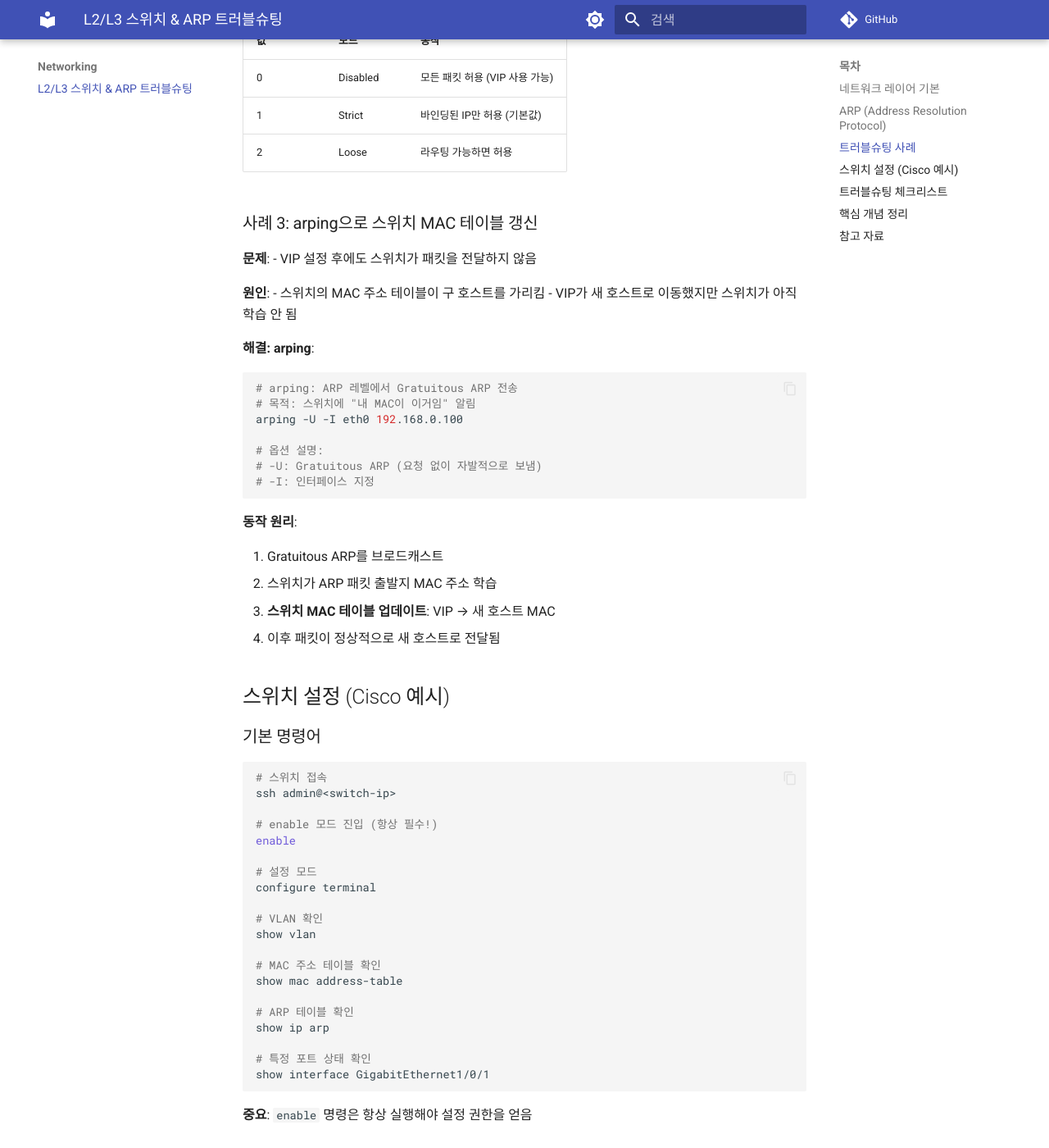
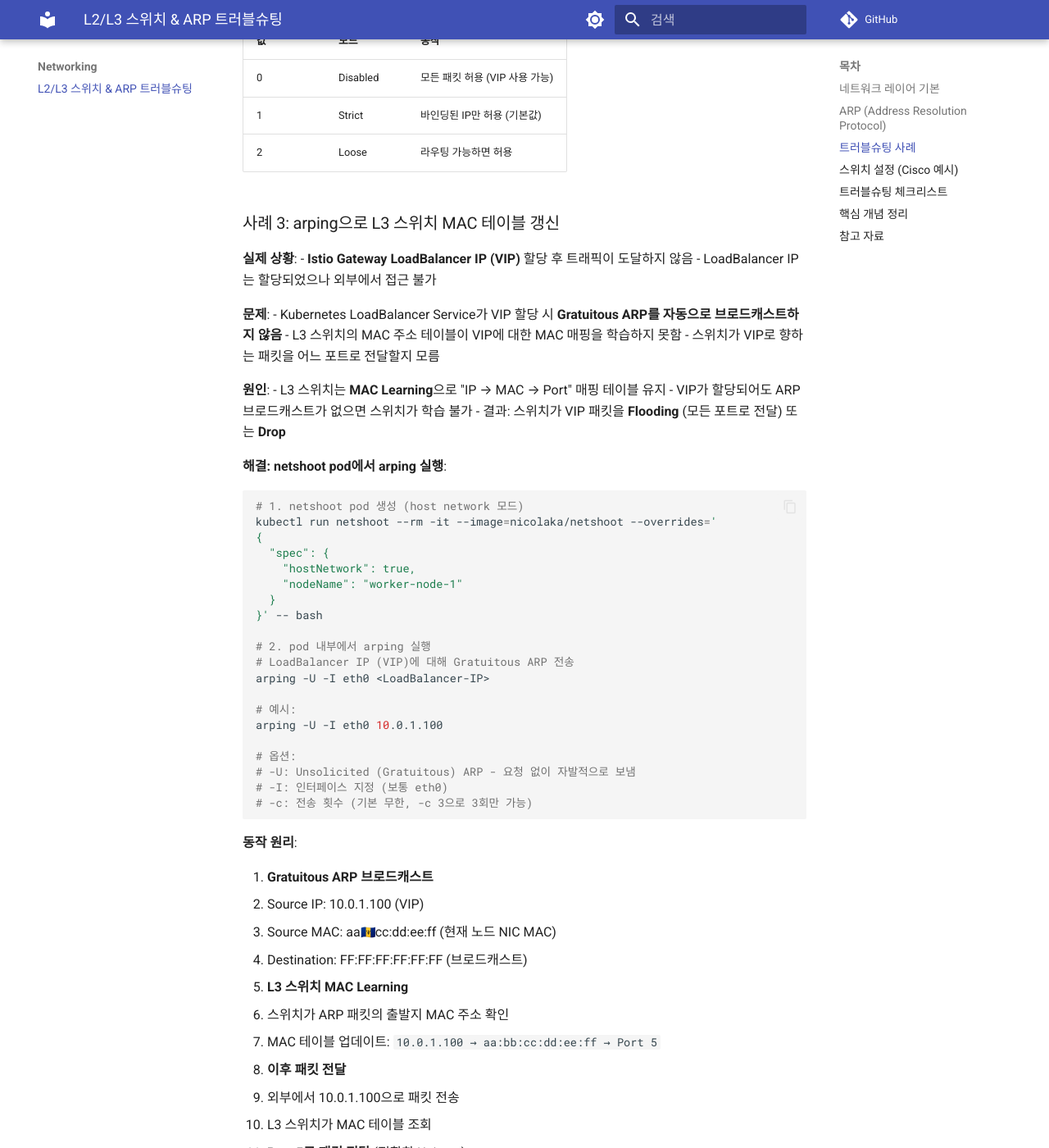
Before and after one commit to juwon8891/juwon8891.github.io, an MkDocs documentation site: the page built from docs/networking/l2-l3-troubleshooting.md, in a window 1280 px wide and 1400 px high, scrolled down 3133 px. Shown: the whole window at 82% size. Built offline with MkDocs 1.6.1 and Material for MkDocs 9.7.7, drawn with Linux system fonts in a browser that asks for light colours; emoji names are drawn with the system emoji font; comment, search, counter and statistics services are not loaded; some of the changed text lies outside the part shown.

Commit message:
docs: Update case 3 with real scenario and add tcpdump troubleshooting
- Reflect actual situation: Istio Gateway LoadBalancer IP (VIP)
- Explain L3 switch MAC learning failure when no Gratuitous ARP
- Add netshoot pod example for arping execution
- Add tcpdump section for ARP packet analysis
- Add tcpdump commands: ARP monitoring, Gratuitous ARP verification, VIP traffic
- Add troubleshooting procedure: tcpdump + arping workflow
- Update checklist step 5: add tcpdump for packet analysis
- Clarify: LoadBalancer implementations (MetalLB, Istio) may not send Gratuitous ARP automatically

````diff
--- a/docs/networking/l2-l3-troubleshooting.md
+++ b/docs/networking/l2-l3-troubleshooting.md
@@ -135,32 +135,141 @@ net.ipv4.conf.eth0.rp_filter = 0
 | 1 | Strict | 바인딩된 IP만 허용 (기본값) |
 | 2 | Loose | 라우팅 가능하면 허용 |
 
-### 사례 3: arping으로 스위치 MAC 테이블 갱신
+### 사례 3: arping으로 L3 스위치 MAC 테이블 갱신
+
+**실제 상황**:
+- **Istio Gateway LoadBalancer IP (VIP)** 할당 후 트래픽이 도달하지 않음
+- LoadBalancer IP는 할당되었으나 외부에서 접근 불가
 
 **문제**:
-- VIP 설정 후에도 스위치가 패킷을 전달하지 않음
+- Kubernetes LoadBalancer Service가 VIP 할당 시 **Gratuitous ARP를 자동으로 브로드캐스트하지 않음**
+- L3 스위치의 MAC 주소 테이블이 VIP에 대한 MAC 매핑을 학습하지 못함
+- 스위치가 VIP로 향하는 패킷을 어느 포트로 전달할지 모름
 
 **원인**:
-- 스위치의 MAC 주소 테이블이 구 호스트를 가리킴
-- VIP가 새 호스트로 이동했지만 스위치가 아직 학습 안 됨
+- L3 스위치는 **MAC Learning**으로 "IP → MAC → Port" 매핑 테이블 유지
+- VIP가 할당되어도 ARP 브로드캐스트가 없으면 스위치가 학습 불가
+- 결과: 스위치가 VIP 패킷을 **Flooding** (모든 포트로 전달) 또는 **Drop**
 
-**해결: arping**:
+**해결: netshoot pod에서 arping 실행**:
+
 ```bash
-# arping: ARP 레벨에서 Gratuitous ARP 전송
-# 목적: 스위치에 "내 MAC이 이거임" 알림
-arping -U -I eth0 192.168.0.100
+# 1. netshoot pod 생성 (host network 모드)
+kubectl run netshoot --rm -it --image=nicolaka/netshoot --overrides='
+{
+  "spec": {
+    "hostNetwork": true,
+    "nodeName": "worker-node-1"
+  }
+}' -- bash
 
-# 옵션 설명:
-# -U: Gratuitous ARP (요청 없이 자발적으로 보냄)
-# -I: 인터페이스 지정
+# 2. pod 내부에서 arping 실행
+# LoadBalancer IP (VIP)에 대해 Gratuitous ARP 전송
+arping -U -I eth0 <LoadBalancer-IP>
+
+# 예시:
+arping -U -I eth0 10.0.1.100
+
+# 옵션:
+# -U: Unsolicited (Gratuitous) ARP - 요청 없이 자발적으로 보냄
+# -I: 인터페이스 지정 (보통 eth0)
+# -c: 전송 횟수 (기본 무한, -c 3으로 3회만 가능)
 ```
 
 **동작 원리**:
 
-1. Gratuitous ARP를 브로드캐스트
-2. 스위치가 ARP 패킷 출발지 MAC 주소 학습
-3. **스위치 MAC 테이블 업데이트**: VIP → 새 호스트 MAC
-4. 이후 패킷이 정상적으로 새 호스트로 전달됨
+1. **Gratuitous ARP 브로드캐스트**
+   - Source IP: 10.0.1.100 (VIP)
+   - Source MAC: aa:bb:cc:dd:ee:ff (현재 노드 NIC MAC)
+   - Destination: FF:FF:FF:FF:FF:FF (브로드캐스트)
+
+2. **L3 스위치 MAC Learning**
+   - 스위치가 ARP 패킷의 출발지 MAC 주소 확인
+   - MAC 테이블 업데이트: `10.0.1.100 → aa:bb:cc:dd:ee:ff → Port 5`
+
+3. **이후 패킷 전달**
+   - 외부에서 10.0.1.100으로 패킷 전송
+   - L3 스위치가 MAC 테이블 조회
+   - **Port 5로 패킷 전달** (정확한 Unicast)
+
+**L3 스위치의 역할**:
+- ARP 패킷을 통해 **MAC Learning** 수행
+- IP ↔ MAC ↔ Port 매핑 테이블 유지
+- VIP에 대한 Gratuitous ARP가 없으면 학습 불가
+
+**Kubernetes 환경에서 흔한 이유**:
+- MetalLB, Istio Gateway 등 LoadBalancer 구현체가 VIP 할당 시 Gratuitous ARP를 자동으로 보내지 않는 경우
+- 수동으로 arping 실행하여 L3 스위치에 VIP ↔ MAC 매핑 알림 필요
+
+### tcpdump로 ARP 패킷 확인
+
+**문제 진단 시 tcpdump 활용**:
+
+```bash
+# 1. ARP 패킷 모니터링 (arping 실행 전)
+tcpdump -i eth0 -nn arp
+
+# 2. VIP 관련 ARP만 필터링
+tcpdump -i eth0 -nn arp and host 10.0.1.100
+
+# 3. Gratuitous ARP 확인 (arping 실행 후)
+# 출력 예시:
+# ARP, Request who-has 10.0.1.100 tell 10.0.1.100, length 28
+# (출발지와 목적지 IP가 같음 = Gratuitous ARP)
+
+# 4. VIP로 향하는 모든 트래픽 확인
+tcpdump -i eth0 -nn host 10.0.1.100
+
+# 5. ICMP (ping) 패킷만 확인
+tcpdump -i eth0 -nn icmp and host 10.0.1.100
+
+# 옵션:
+# -i eth0: 인터페이스 지정
+# -nn: IP 주소/포트 숫자로 표시 (DNS 조회 안 함)
+# -v: 상세 정보 출력
+# -c 10: 10개 패킷만 캡처
+```
+
+**tcpdump 출력 분석**:
+
+```bash
+# Gratuitous ARP 패킷 예시
+# arping 실행 전: ARP 패킷 없음
+
+# arping 실행 후:
+# 15:30:45.123456 ARP, Request who-has 10.0.1.100 (ff:ff:ff:ff:ff:ff) tell 10.0.1.100, length 28
+# 출발지 IP = 목적지 IP = 10.0.1.100 (Gratuitous ARP의 특징)
+# 출발지 MAC = aa:bb:cc:dd:ee:ff (현재 노드 MAC)
+```
+
+**트러블슈팅 절차 (tcpdump + arping)**:
+
+1. **현재 ARP 상태 확인**:
+   ```bash
+   arp -a | grep 10.0.1.100
+   # 출력: ? (10.0.1.100) at <incomplete> on eth0
+   ```
+
+2. **tcpdump 시작** (별도 터미널):
+   ```bash
+   tcpdump -i eth0 -nn arp and host 10.0.1.100
+   ```
+
+3. **arping 실행** (원래 터미널):
+   ```bash
+   arping -U -c 3 -I eth0 10.0.1.100
+   ```
+
+4. **tcpdump에서 Gratuitous ARP 확인**:
+   - `who-has 10.0.1.100 tell 10.0.1.100` 패킷 보임
+   - L3 스위치가 이 패킷의 출발지 MAC 학습
+
+5. **트래픽 도달 확인**:
+   ```bash
+   tcpdump -i eth0 -nn host 10.0.1.100
+   # 외부에서 ping 시도
+   # ICMP echo request/reply 패킷 보이면 정상
+   ```
 
 ## 스위치 설정 (Cisco 예시)
 
@@ -234,10 +343,19 @@ ip route
 - [ ] VLAN 설정 (`show vlan`)
 - [ ] 포트 설정 (`show interface`)
 
-### 5단계: ARP 갱신
+### 5단계: 패킷 분석 및 ARP 갱신
 ```bash
-# Gratuitous ARP 전송
-arping -U -I eth0 <vip>
+# tcpdump로 ARP 패킷 모니터링
+tcpdump -i eth0 -nn arp and host <vip>
+
+# Gratuitous ARP 전송 (별도 터미널)
+arping -U -c 3 -I eth0 <vip>
+
+# tcpdump에서 "who-has <vip> tell <vip>" 확인
+# → Gratuitous ARP 브로드캐스트 성공
+
+# VIP 트래픽 확인
+tcpdump -i eth0 -nn host <vip>
 
 # ARP 캐시 삭제 후 재학습
 arp -d <ip>
@@ -255,8 +373,9 @@ ping <ip>
 
 1. ARP 테이블은 TTL이 있어 주기적으로 만료됨
 2. VIP 설정 시 `rp_filter=0` 필요
-3. arping으로 스위치 MAC 테이블 강제 갱신
-4. 문제의 70%는 노드(호스트) 문제
+3. **tcpdump로 ARP 패킷 확인** → Gratuitous ARP 브로드캐스트 여부 진단
+4. **arping으로 L3 스위치 MAC 테이블 강제 갱신**
+5. 문제의 70%는 노드(호스트) 문제
 
 ## 참고 자료
 
````
